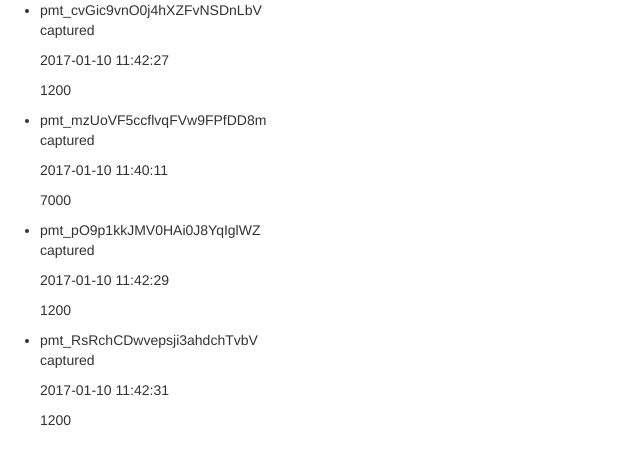
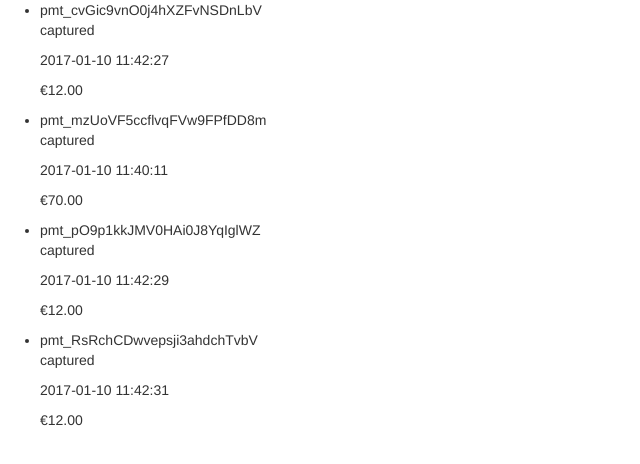
Before and after one commit to mplexus/agora, a website: page app/index.html in a window 1280 px wide. Shown: the full height of the page, 0-640 px from the left. Drawn offline with nearby package versions, Linux system fonts and the light colour scheme.

Commit message:
Simple currency formatter
Use simple currency formatter (angular currency filter) in html template.

```diff
--- a/app/index.html
+++ b/app/index.html
@@ -14,7 +14,7 @@
         <span>{{payment.token}}</span>
         <p>{{payment.status}}</p>
         <p>{{payment.created_at}}</p>
-        <p>{{payment.money_amount}}</p>
+        <p>{{ (payment.money_amount / 100) | currency : "€" : 2}}</p>
       </li>
     </ul>
 
```
